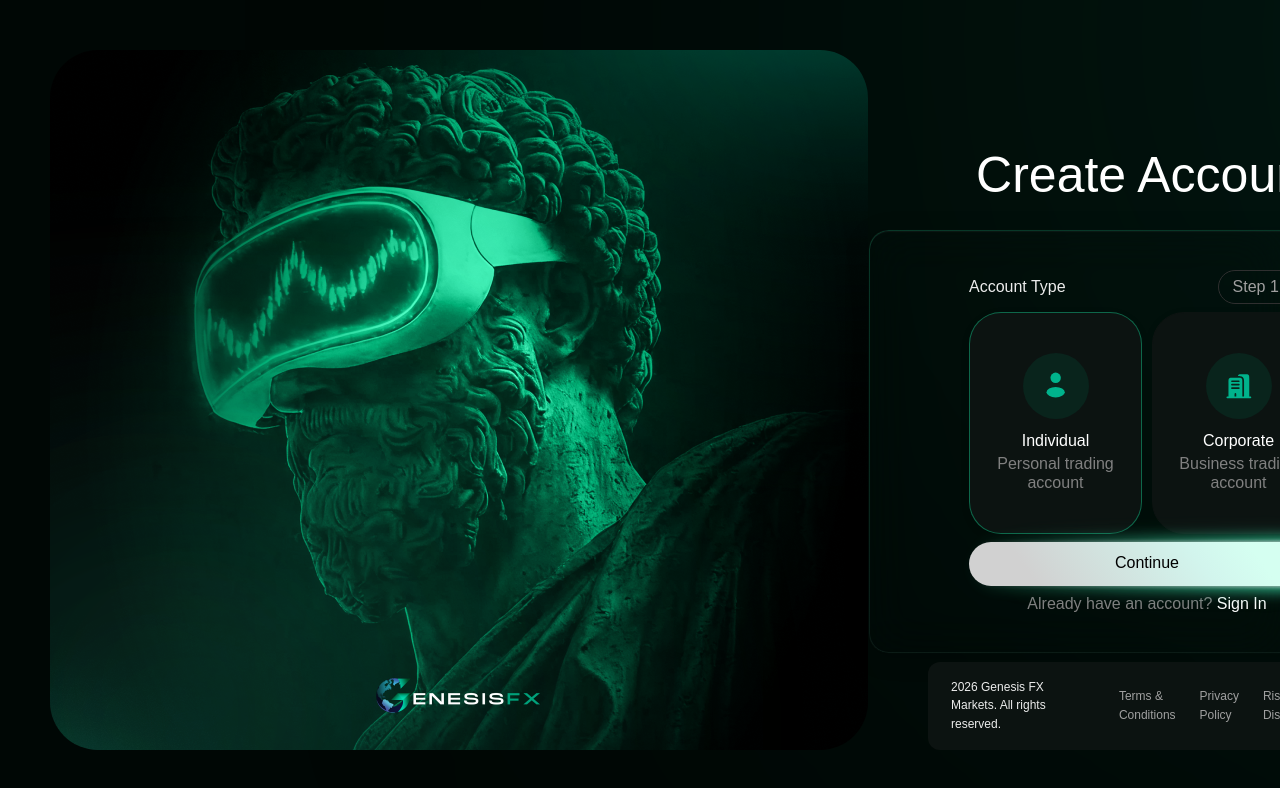
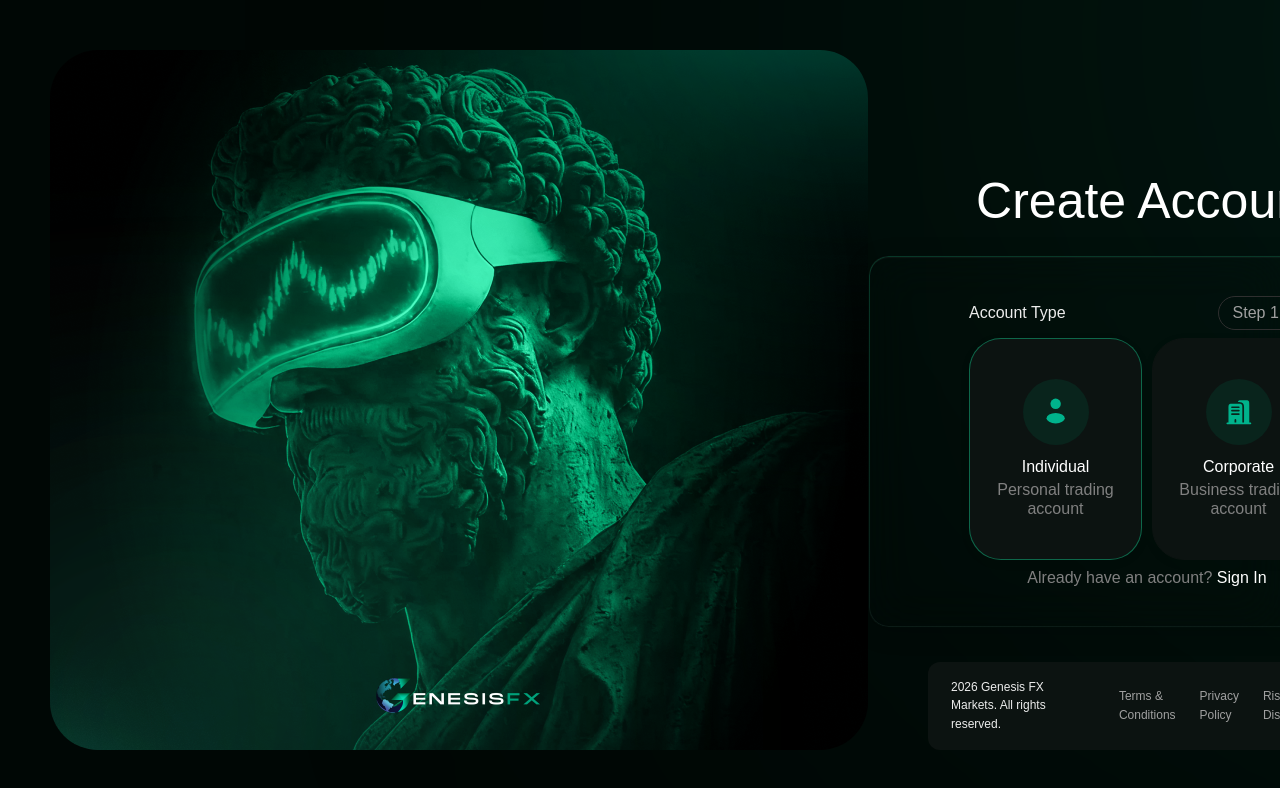
Before and after one commit to Mdx2025/GenesisFxDashboardMDX, a React (Vite) app: page /register in a window 1280 px wide. Shown: the top 788 px of the page. Built offline with nearby package versions, Linux system fonts and the light colour scheme; a web font is replaced by a local one.

Commit message:
feat: remove Continue button, card click advances to step 2

```diff
--- a/src/pages/RegisterPage.tsx
+++ b/src/pages/RegisterPage.tsx
@@ -175,19 +175,15 @@ function Step1({ accountType, setAccountType, onContinue, totalSteps }: {
             title="Individual"
             description="Personal trading account"
             selected={accountType === 'individual'}
-            onClick={() => setAccountType('individual')}
+            onClick={() => { setAccountType('individual'); onContinue() }}
           />
           <AccountTypeCard
             icon={<BuildingIcon />}
             title="Corporate"
             description="Business trading account"
             selected={accountType === 'corporate'}
-            onClick={() => setAccountType('corporate')}
+            onClick={() => { setAccountType('corporate'); onContinue() }}
           />
-        </div>
-
-        <div className="w-full">
-          <GlowButton label="Continue" width="100%" onClick={onContinue} />
         </div>
 
         <p className="text-[1rem] leading-[1.2]">
```
